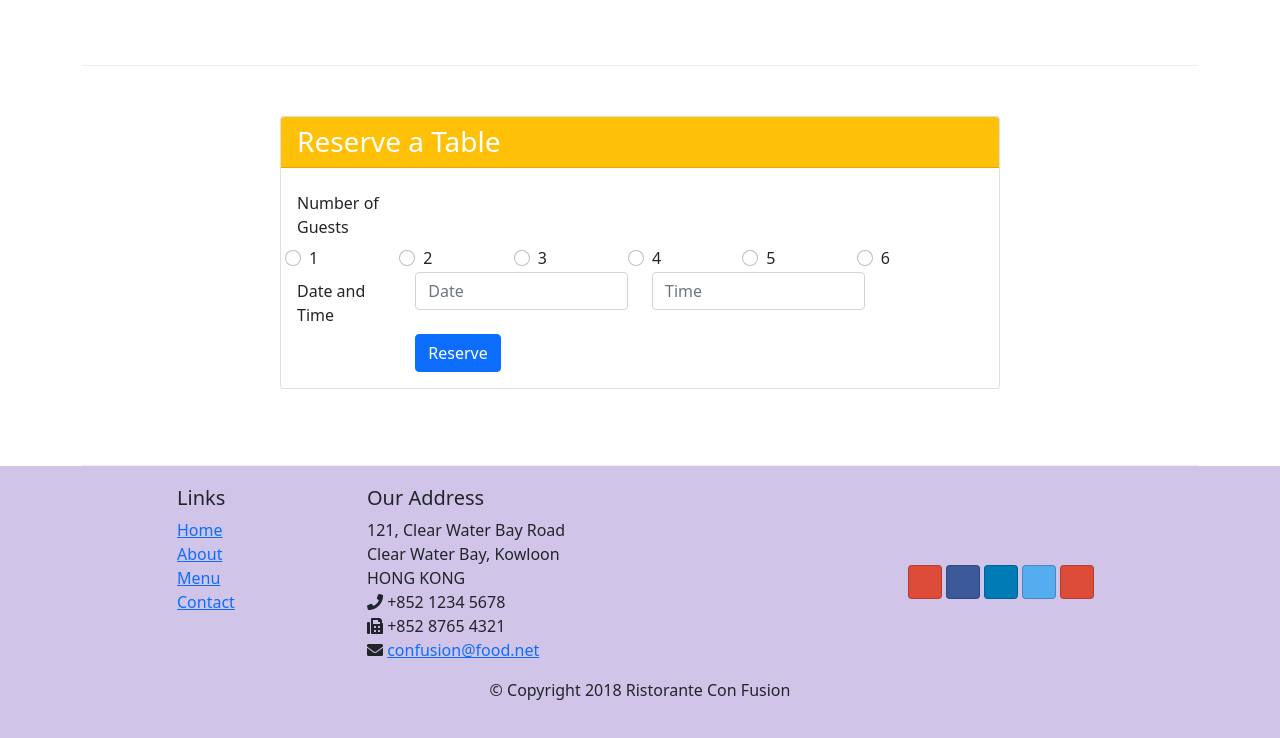
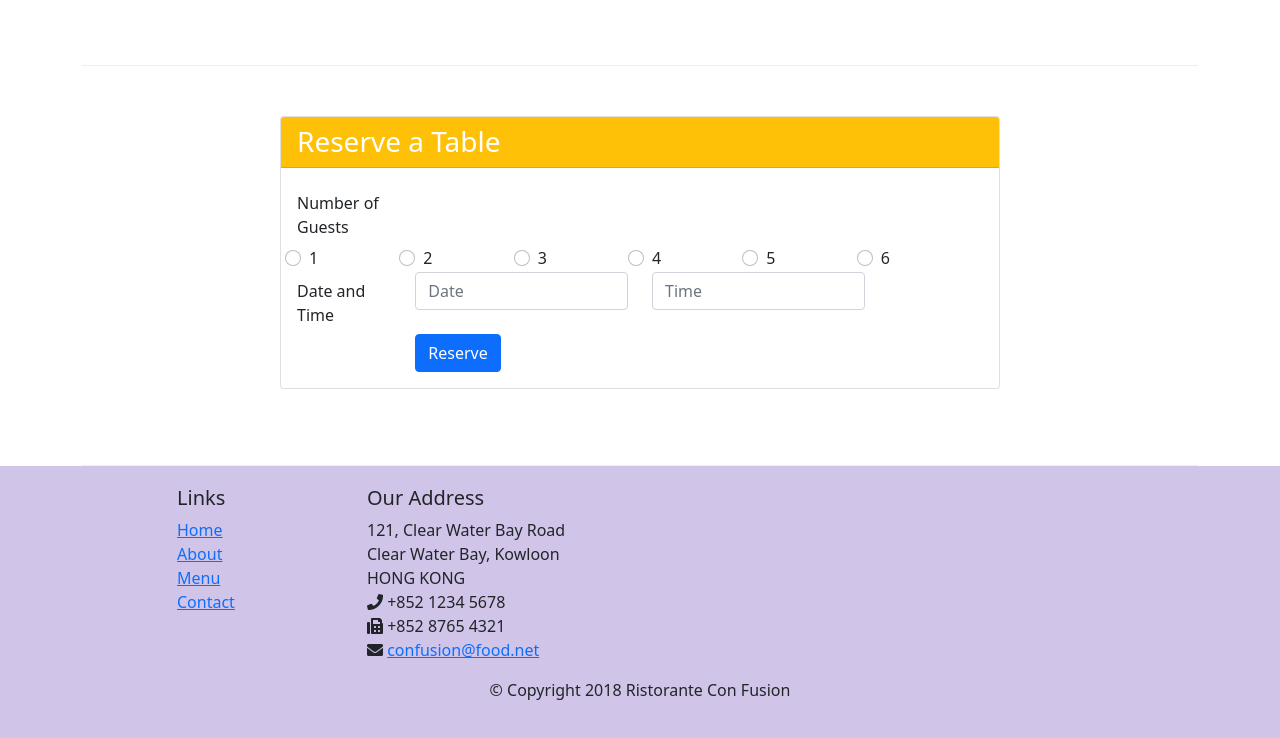
Before and after one commit to sahilbutola08/Bootstrap, a website: page index.html in a window 1280 px wide. Shown: the part 1468-2206 px from the top of the page. Drawn offline with nearby package versions, Linux system fonts and the light colour scheme; some icons are missing.

Commit message:
Update index.html

```diff
--- a/index.html
+++ b/index.html
@@ -227,11 +227,11 @@
                 </div>
                 <div class="col-12 col-sm-4 align-self-center">
                     <div class="text-center">
-                        <a class="btn btn-social-icon btn-google" href="http://google.com/+"><i class="fa fa-google-plus fa-lg"></i> </a>
-                        <a class="btn btn-social-icon btn-facebook" href="http://www.facebook.com/profile.php?id="><i class="fa fa-facebook fa-lg"> </i></a>
-                        <a class="btn btn-social-icon btn-linkedin" href="http://www.linkedin.com/in/"><i class="fa fa-linkedin fa-lg"></i> </a>
-                        <a class="btn btn-social-icon btn-twitter" href="http://twitter.com/"><i class="fa fa-twitter fa-lg"></i> </a>
-                        <a class="btn btn-social-icon btn-google" href="http://youtube.com/"><i class="fa fa-youtube fa-lg"></i></a>
+                        <a class="fa btn-social-icon" href="http://google.com/+"><i class="fa fa-google-plus fa-lg"></i> </a>
+                        <a class="btn btn-social-icon" href="http://www.facebook.com/profile.php?id="><i class="fa fa-facebook fa-lg"> </i></a>
+                        <a class="btn btn-social-icon" href="http://www.linkedin.com/in/"><i class="fa fa-linkedin fa-lg"></i> </a>
+                        <a class="btn btn-social-icon" href="http://twitter.com/"><i class="fa fa-twitter fa-lg"></i> </a>
+                        <a class="btn btn-social-icon" href="http://youtube.com/"><i class="fa fa-youtube fa-lg"></i></a>
                         <a href="mailto:" class="btn btn-social-icon"><i class="fa fa-envelope-o fa-lg"></i> </a>
                     </div>
                 </div>
```
